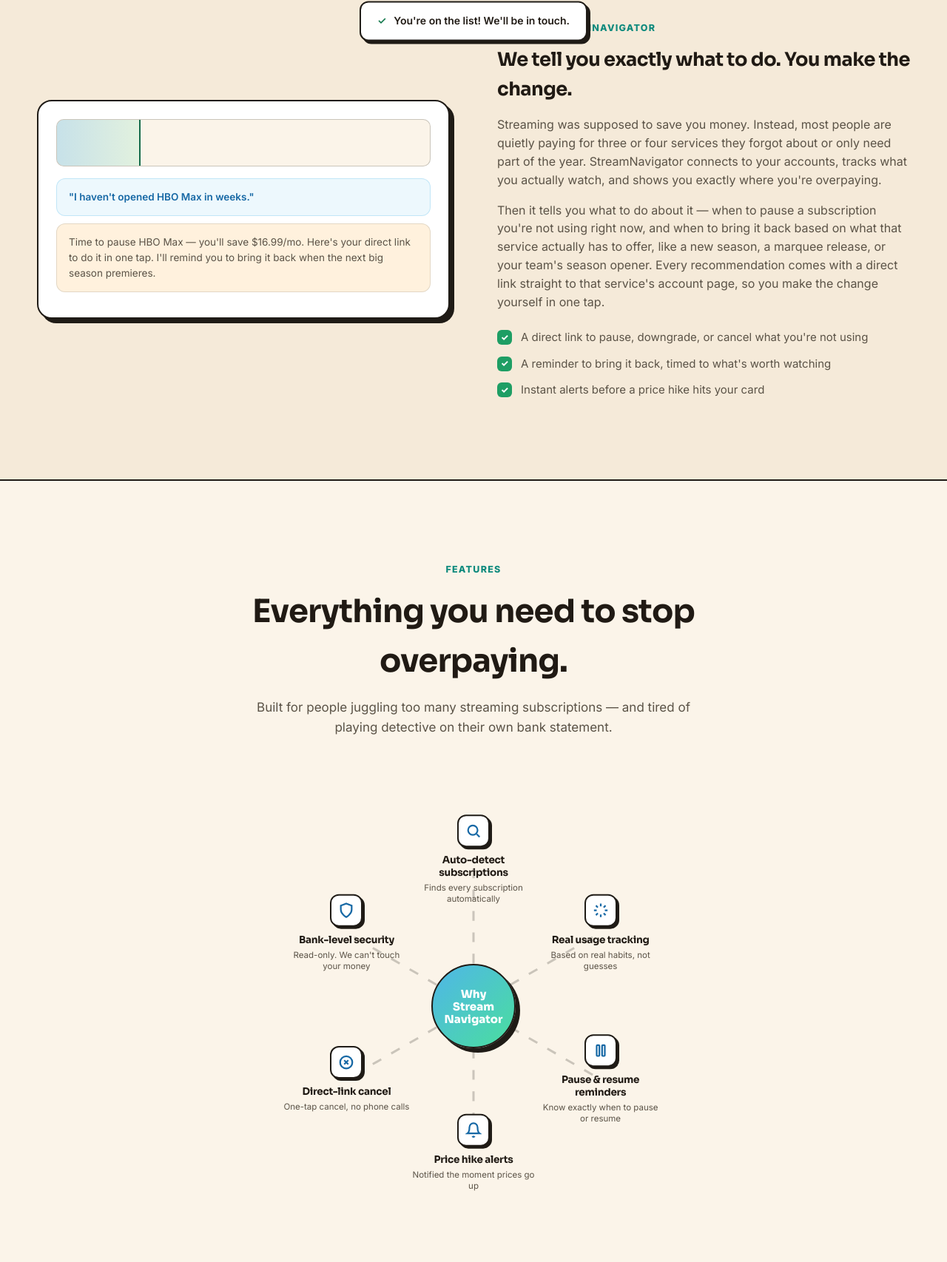
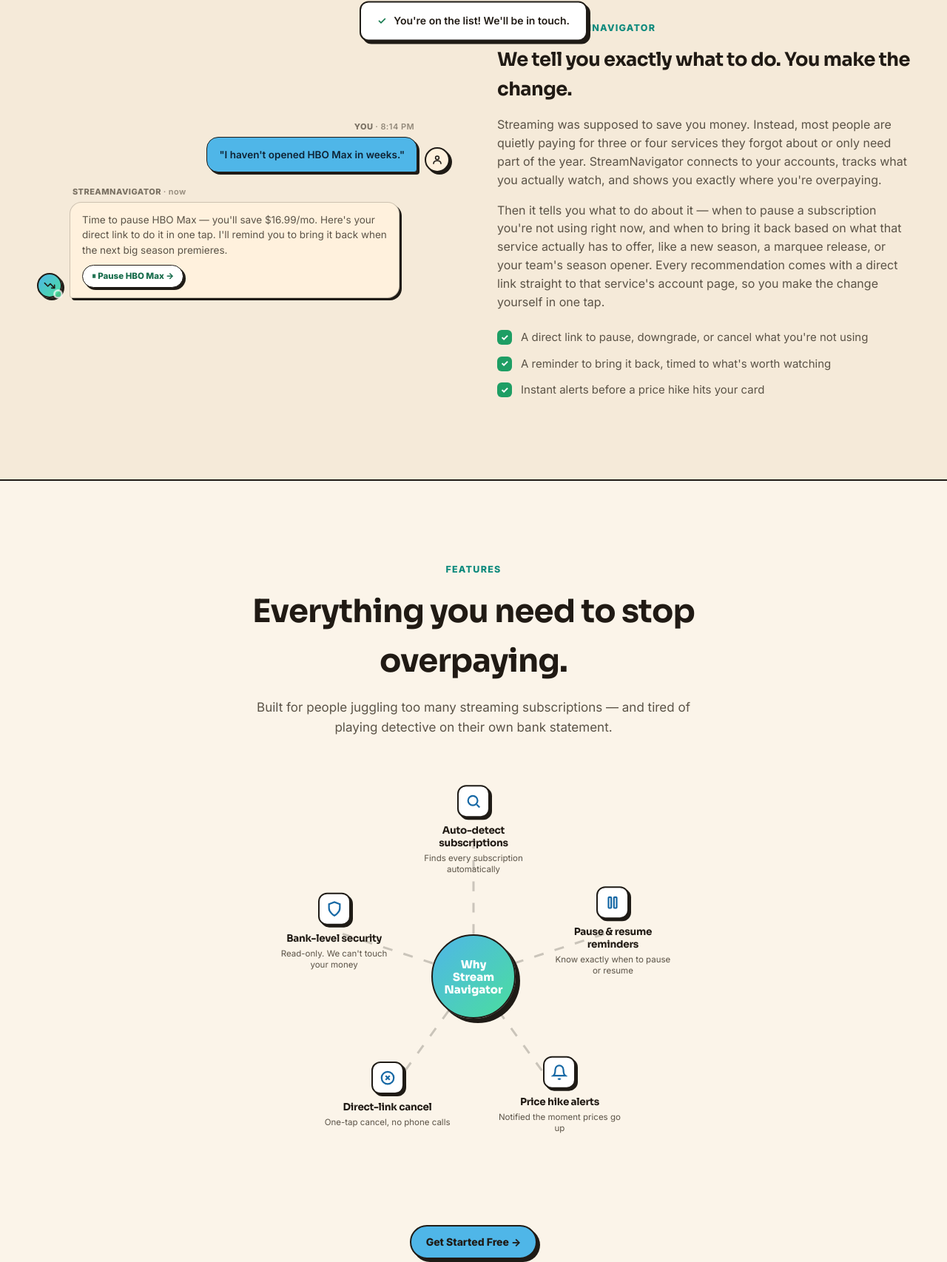
Before and after one commit to Daligou-tech/streamnavigator, a website: page index.html in a window 1280 px wide. Shown: the part 781-2487 px from the top of the page at 74% size. Drawn offline with Linux system fonts and the light colour scheme.

Commit message:
Add files via upload

```diff
--- a/index.html
+++ b/index.html
@@ -320,16 +320,42 @@
   /* ---------- Product explanation ---------- */
   .product{ background:var(--bg-alt); border-top:2px solid var(--ink); border-bottom:2px solid var(--ink); }
   .product-grid{ display:grid; grid-template-columns:1fr 1fr; gap:64px; align-items:center; max-width:1180px; margin:0 auto; }
-  .product-visual{
-    background:var(--surface); border:2px solid var(--ink); border-radius:var(--radius); padding:24px;
-    box-shadow:var(--shadow-hard);
-  }
-  .timeline-track{ background:var(--bg); border-radius:10px; height:64px; position:relative; overflow:hidden; margin-bottom:16px; border:1.5px solid var(--border-strong); }
-  .timeline-fill{ position:absolute; inset:0; background:linear-gradient(90deg, rgba(79,182,232,0.30), rgba(74,222,158,0.14)); width:38%; }
-  .timeline-marker{ position:absolute; top:0; bottom:0; width:2px; background:var(--accent-2-deep); left:38%; }
-  .timeline-marker::after{ content:'⟶ "used 2 hrs this month"'; position:absolute; top:-26px; left:8px; font-size:11px; color:var(--accent-2-deep); white-space:nowrap; font-weight:600; }
-  .chat-bubble{ background:var(--surface-2); border:1.5px solid var(--border); border-radius:12px; padding:14px 16px; font-size:13.5px; color:var(--text-dim); margin-bottom:10px; }
-  .chat-bubble.you{ background:rgba(79,182,232,0.10); color:var(--accent-deep); border-color:rgba(79,182,232,0.28); font-weight:600; }
+  .product-visual{ padding:6px 0; }
+  .chat-thread{ display:flex; flex-direction:column; gap:18px; }
+  .chat-row{ display:flex; gap:10px; align-items:flex-end; }
+  .chat-row.you{ flex-direction:row-reverse; }
+  .chat-avatar{
+    width:34px; height:34px; border-radius:999px; flex-shrink:0; position:relative;
+    display:flex; align-items:center; justify-content:center;
+    border:2px solid var(--ink); box-shadow:var(--shadow-hard-xs);
+  }
+  .chat-avatar.bot{ background:var(--gradient); }
+  .chat-avatar.you{ background:var(--surface-2); }
+  .chat-avatar svg{ width:16px; height:16px; }
+  .chat-live-dot{
+    position:absolute; bottom:-2px; right:-2px; width:11px; height:11px; border-radius:999px;
+    background:var(--accent-2); border:2px solid var(--surface);
+    animation:chatPulse 1.8s ease-in-out infinite;
+  }
+  @keyframes chatPulse{ 0%,100%{ transform:scale(1); opacity:1; } 50%{ transform:scale(1.3); opacity:0.65; } }
+  .chat-col{ display:flex; flex-direction:column; max-width:80%; }
+  .chat-row.you .chat-col{ align-items:flex-end; }
+  .chat-name{ font-size:11px; font-weight:800; color:var(--text-dimmer); margin-bottom:5px; padding:0 4px; text-transform:uppercase; letter-spacing:0.04em; }
+  .chat-name .chat-time{ text-transform:none; font-weight:600; opacity:0.8; }
+  .chat-bubble{
+    background:var(--surface-2); border:1.5px solid var(--border-strong); border-radius:16px 16px 16px 4px;
+    padding:13px 16px; font-size:13.5px; color:var(--text-dim); line-height:1.5;
+    box-shadow:var(--shadow-hard-xs);
+  }
+  .chat-bubble.you{
+    background:var(--accent); color:#0E2233; border-color:var(--ink); font-weight:600;
+    border-radius:16px 16px 4px 16px;
+  }
+  .chat-action{
+    display:flex; width:fit-content; align-items:center; gap:6px; margin-top:10px; padding:6px 12px;
+    background:var(--surface); border:1.5px solid var(--ink); border-radius:999px;
+    font-size:11.5px; font-weight:800; color:var(--accent-2-deep); box-shadow:var(--shadow-hard-xs);
+  }
   .product-copy h3{ font-size:1.6rem; margin-bottom:16px; }
   .product-copy p{ color:var(--text-dim); font-size:16px; margin-bottom:16px; }
   .check-list{ list-style:none; margin-top:24px; display:flex; flex-direction:column; gap:12px; }
@@ -341,6 +367,8 @@
      it, connected by dashed spokes. Positions are set with percentages (and
      a matching 0-100 SVG viewBox for the spokes) so the whole thing scales
      with its container instead of needing per-breakpoint coordinates. */
+  #features{ padding-bottom:28px; }
+  #features .section-head{ margin-bottom:24px; }
   .features-radial{ position:relative; width:min(600px, 100%); aspect-ratio:1/1; margin:0 auto; }
   .features-radial svg.radial-lines{ position:absolute; inset:0; width:100%; height:100%; }
   .features-radial svg.radial-lines line{ stroke:var(--border-strong); stroke-width:0.5; stroke-dasharray:2.2 2.6; }
@@ -530,12 +558,30 @@
   <section class="product" id="product">
     <div class="product-grid">
       <div class="product-visual reveal">
-        <div class="timeline-track">
-          <div class="timeline-fill" style="width:22%"></div>
-          <div class="timeline-marker" style="left:22%"></div>
+        <div class="chat-thread">
+          <div class="chat-row you">
+            <div class="chat-avatar you">
+              <svg viewBox="0 0 24 24" fill="none" stroke="#1F1B16" stroke-width="2.3" stroke-linecap="round" stroke-linejoin="round"><circle cx="12" cy="8" r="3.6"/><path d="M4.5 20c0-4 3.5-6.2 7.5-6.2s7.5 2.2 7.5 6.2"/></svg>
+            </div>
+            <div class="chat-col">
+              <div class="chat-name">You <span class="chat-time">&middot; 8:14 PM</span></div>
+              <div class="chat-bubble you">"I haven't opened HBO Max in weeks."</div>
+            </div>
+          </div>
+          <div class="chat-row bot">
+            <div class="chat-avatar bot">
+              <svg viewBox="0 0 24 24" fill="none" stroke="#1F1B16" stroke-width="2.4" stroke-linecap="round" stroke-linejoin="round"><polyline points="22 17 13.5 8.5 8.5 13.5 2 7"/><polyline points="16 17 22 17 22 11"/></svg>
+              <span class="chat-live-dot"></span>
+            </div>
+            <div class="chat-col">
+              <div class="chat-name">StreamNavigator <span class="chat-time">&middot; now</span></div>
+              <div class="chat-bubble">
+                Time to pause HBO Max &mdash; you'll save $16.99/mo. Here's your direct link to do it in one tap. I'll remind you to bring it back when the next big season premieres.
+                <span class="chat-action">⏸ Pause HBO Max &rarr;</span>
+              </div>
+            </div>
+          </div>
         </div>
-        <div class="chat-bubble you">"I haven't opened HBO Max in weeks."</div>
-        <div class="chat-bubble">Time to pause HBO Max &mdash; you'll save $16.99/mo. Here's your direct link to do it in one tap. I'll remind you to bring it back when the next big season premieres.</div>
       </div>
       <div class="product-copy reveal">
         <div class="eyebrow">What is StreamNavigator</div>
@@ -561,11 +607,10 @@
     <div class="features-radial reveal">
       <svg class="radial-lines" viewBox="0 0 100 100" aria-hidden="true">
         <line x1="50" y1="50" x2="50" y2="17"/>
-        <line x1="50" y1="50" x2="78.6" y2="33.5"/>
-        <line x1="50" y1="50" x2="78.6" y2="66.5"/>
-        <line x1="50" y1="50" x2="50" y2="83"/>
-        <line x1="50" y1="50" x2="21.4" y2="66.5"/>
-        <line x1="50" y1="50" x2="21.4" y2="33.5"/>
+        <line x1="50" y1="50" x2="81.4" y2="39.8"/>
+        <line x1="50" y1="50" x2="69.4" y2="76.7"/>
+        <line x1="50" y1="50" x2="30.6" y2="76.7"/>
+        <line x1="50" y1="50" x2="18.6" y2="39.8"/>
       </svg>
 
       <div class="radial-hub">
@@ -578,31 +623,25 @@
         <p title="Securely scans your accounts and card statements to find every streaming subscription you're paying for — even the ones you forgot about.">Finds every subscription automatically</p>
       </div>
 
-      <div class="radial-node" style="left:78.6%; top:33.5%;">
-        <div class="feature-icon"><svg viewBox="0 0 24 24" fill="none" stroke="currentColor" stroke-width="2.4"><path d="M12 2v4M12 18v4M4.9 4.9l2.8 2.8M16.3 16.3l2.8 2.8M2 12h4M18 12h4M4.9 19.1l2.8-2.8M16.3 7.7l2.8-2.8"/></svg></div>
-        <h4>Real usage tracking</h4>
-        <p title="See exactly how many hours you spend on each service, so recommendations are based on your real habits, not guesses.">Based on real habits, not guesses</p>
-      </div>
-
-      <div class="radial-node" style="left:78.6%; top:66.5%;">
+      <div class="radial-node" style="left:81.4%; top:39.8%;">
         <div class="feature-icon"><svg viewBox="0 0 24 24" fill="none" stroke="currentColor" stroke-width="2.4"><rect x="6" y="4" width="4" height="16" rx="1"/><rect x="14" y="4" width="4" height="16" rx="1"/></svg></div>
         <h4>Pause &amp; resume reminders</h4>
         <p title="We tell you exactly when to pause the subscriptions you're not using right now — and when to bring them back once that service actually has something worth watching, like a new season or your team's opener. A direct link does the rest.">Know exactly when to pause or resume</p>
       </div>
 
-      <div class="radial-node" style="left:50%; top:83%;">
+      <div class="radial-node" style="left:69.4%; top:76.7%;">
         <div class="feature-icon"><svg viewBox="0 0 24 24" fill="none" stroke="currentColor" stroke-width="2.4"><path d="M18 8a6 6 0 0 0-12 0c0 7-3 9-3 9h18s-3-2-3-9"/><path d="M13.73 21a2 2 0 0 1-3.46 0"/></svg></div>
         <h4>Price hike alerts</h4>
         <p title="Get notified the moment a service raises its price — before it silently hits your card.">Notified the moment prices go up</p>
       </div>
 
-      <div class="radial-node" style="left:21.4%; top:66.5%;">
+      <div class="radial-node" style="left:30.6%; top:76.7%;">
         <div class="feature-icon"><svg viewBox="0 0 24 24" fill="none" stroke="currentColor" stroke-width="2.4"><circle cx="12" cy="12" r="9"/><path d="M15 9l-6 6M9 9l6 6"/></svg></div>
         <h4>Direct-link cancel</h4>
         <p title="No hunting through menus or retention-agent phone calls — every cancel or downgrade recommendation comes with a direct link straight to the right page, so you can act in one tap.">One-tap cancel, no phone calls</p>
       </div>
 
-      <div class="radial-node" style="left:21.4%; top:33.5%;">
+      <div class="radial-node" style="left:18.6%; top:39.8%;">
         <div class="feature-icon"><svg viewBox="0 0 24 24" fill="none" stroke="currentColor" stroke-width="2.4"><path d="M12 22s8-4.5 8-11V5l-8-3-8 3v6c0 6.5 8 11 8 11z"/></svg></div>
         <h4>Bank-level security</h4>
         <p title="Read-only, encrypted connections. StreamNavigator can see your subscriptions — it can never move your money.">Read-only. We can't touch your money</p>
@@ -610,7 +649,7 @@
     </div>
   </section>
 
-  <section class="hero" style="padding-top:40px;">
+  <section class="hero" style="padding-top:8px;">
     <div class="hero-form">
       <a href="dashboard.html" class="btn btn-primary">Get Started Free →</a>
     </div>
@@ -744,15 +783,15 @@
           </div>
           <div class="result-card" style="margin-bottom:10px;">
             <div class="thumb"></div>
-            <div class="result-meta"><h4>Disney+ — Premium Bundle</h4><p>$19.99/mo &middot; Not opened in 45 days</p><span class="timestamp-chip chip-danger">✕ Cancel to save $19.99/mo</span></div>
+            <div class="result-meta"><h4>Disney+ — Premium Bundle</h4><p>$19.99/mo &middot; Paused</p><span class="timestamp-chip chip-danger">✕ Cancel to save $19.99/mo</span></div>
           </div>
           <div class="result-card" style="margin-bottom:10px;">
             <div class="thumb" style="background:var(--gradient-warm)"></div>
-            <div class="result-meta"><h4>HBO Max — Ad-Free Plan</h4><p>$16.99/mo &middot; Used 3 hrs this month</p><span class="timestamp-chip chip-alert">⚠ Downgrade to save $7/mo</span></div>
+            <div class="result-meta"><h4>HBO Max — Ad-Free Plan</h4><p>$16.99/mo &middot; Active</p><span class="timestamp-chip chip-alert">⚠ Downgrade to save $7/mo</span></div>
           </div>
           <div class="result-card">
             <div class="thumb" style="background:linear-gradient(135deg,#2EC4B6,#FFC93C)"></div>
-            <div class="result-meta"><h4>Prime Video</h4><p>$8.99/mo &middot; Used 22 hrs this month</p><span class="timestamp-chip chip-save">✓ Optimized</span></div>
+            <div class="result-meta"><h4>Prime Video</h4><p>$8.99/mo &middot; Active</p><span class="timestamp-chip chip-save">✓ Optimized</span></div>
           </div>
         </div>
         <figcaption>Every subscription, its real cost, and what to do about it — in one view.</figcaption>
```
